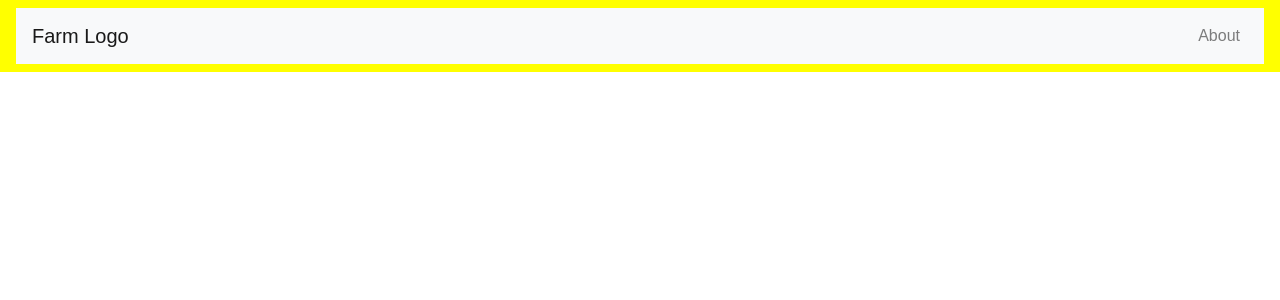
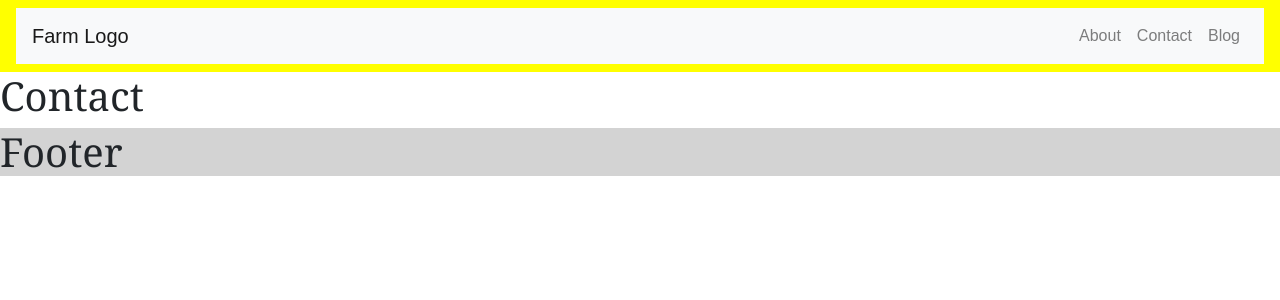
Before and after one commit to skyrocketideas/robertsons-farm, a React (Create React App) app: page /contact in a window 1280 px wide. Shown: the top 300 px of the page. Built offline with nearby package versions, Linux system fonts and the light colour scheme; a web font is replaced by a local one.

Commit message:
feature: add footer to main app

```diff
--- a/src/App.js
+++ b/src/App.js
@@ -2,6 +2,9 @@ import React from "react";
 import Navigation from "./components/Navigation";
 import Home from "./pages/Home";
 import About from "./pages/About";
+import Contact from "./pages/Contact";
+import Blog from "./pages/Blog";
+import Footer from "./components/Footer";
 import { BrowserRouter as Router, Switch, Route } from "react-router-dom";
 import "./App.css";
 
@@ -12,8 +15,11 @@ function App() {
 				<Navigation />
 				<Switch>
 					<Route path="/" exact component={Home} />
-					<Route path="/aboutus" component={About} />
+					<Route path="/about" component={About} />
+					<Route path="/contact" component={Contact} />
+					<Route path="/blog" component={Blog} />
 				</Switch>
+				<Footer />
 			</div>
 		</Router>
 	);
--- a/src/components/Footer.js
+++ b/src/components/Footer.js
@@ -1,5 +1,6 @@
 import React from "react";
 import "../App.css";
+import "../styles/footer.css";
 
 function Footer() {
 	return (
--- a/src/components/Navigation.js
+++ b/src/components/Navigation.js
@@ -32,6 +32,24 @@ function Navigation() {
 						>
 							About
 						</Nav.Link>
+						<Nav.Link
+							eventKey="3"
+							as={Link}
+							className="navbar__link"
+							activeClassName="navbar__link--active"
+							to="/contact"
+						>
+							Contact
+						</Nav.Link>
+						<Nav.Link
+							eventKey="4"
+							as={Link}
+							className="navbar__link"
+							activeClassName="navbar__link--active"
+							to="/blog"
+						>
+							Blog
+						</Nav.Link>
 					</Nav>
 				</Navbar.Collapse>
 			</Navbar>
--- a/src/pages/Contact.js
+++ b/src/pages/Contact.js
@@ -0,0 +1,12 @@
+import React from "react";
+import "../App.css";
+
+function Contact() {
+	return (
+		<div>
+			<h1>Contact</h1>
+		</div>
+	);
+}
+
+export default Contact;
--- a/src/styles/footer.css
+++ b/src/styles/footer.css
@@ -0,0 +1,3 @@
+.footer-container {
+	background-color: lightgrey;
+}
```
Also changed, not shown: 1 other file (tests, documents, lock files or other folders).
